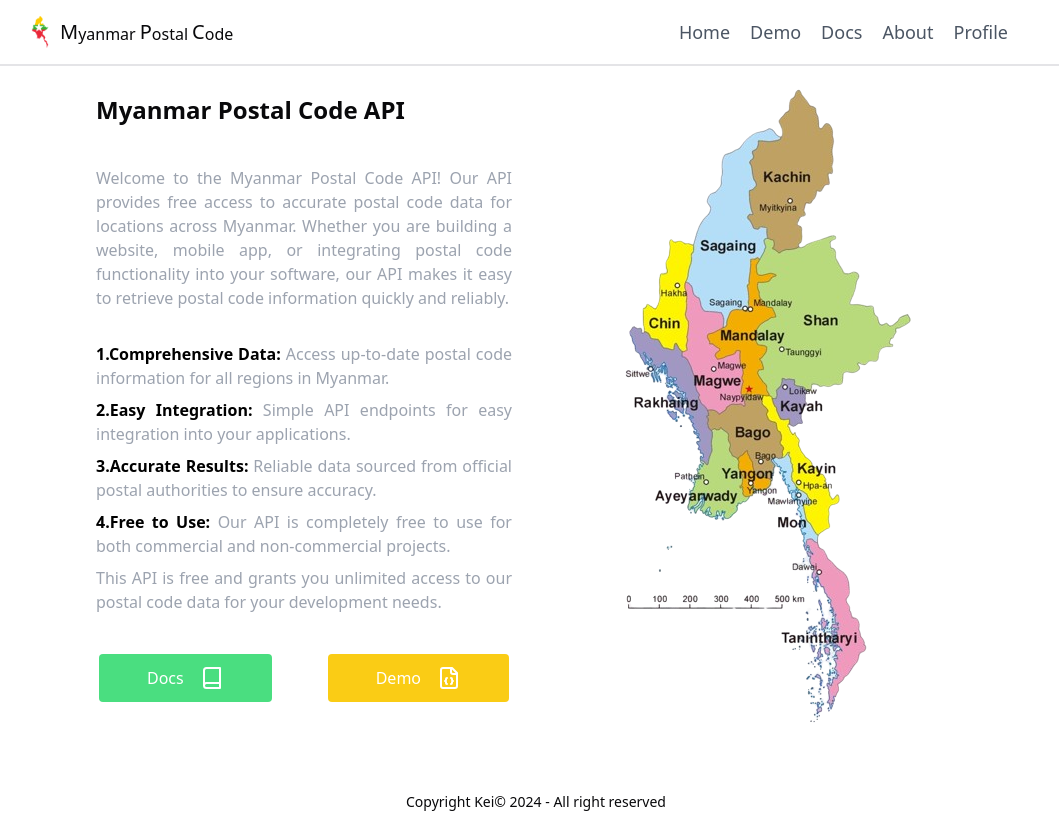
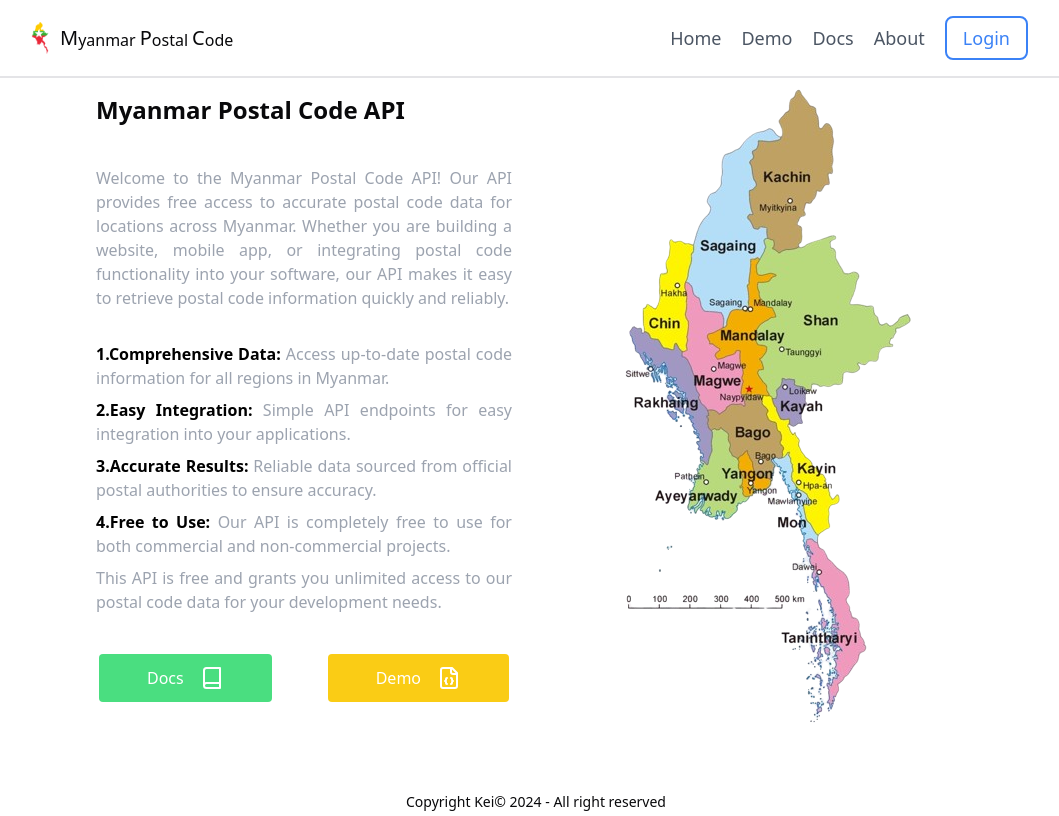
Before and after one commit to nainglinthant111/Postal-Code-Myanmar-org, a Next.js app: page / in a window 1280 px wide. Shown: the whole page, without its empty margins (104-1163 px from the left). Built offline with nearby package versions, Linux system fonts and the light colour scheme.

Commit message:
fix:handle state

```diff
--- a/src/app/components/Provider.tsx
+++ b/src/app/components/Provider.tsx
@@ -8,7 +8,7 @@ import { usePathname } from "next/navigation";
 
 const Providers = ({ children }: PropsWithChildren<{}>) => {
   const [display, setDisplay] = useState(false);
-  const [isAuthenticated, setIsAuthenticated] = useState(true);
+  const [isAuthenticated, setIsAuthenticated] = useState(false);
   const pathname = usePathname();
 
   const toggleDisplay = () => {
--- a/src/app/components/_nav.tsx
+++ b/src/app/components/_nav.tsx
@@ -4,9 +4,9 @@ import { useRouter } from "next/navigation";
 import { displayProps } from "../types";
 import Image from "next/image";
 import logo from "../../../public/myanmar.png";
-import { Button } from "@/components/ui/button";
 
 const _nav = ({ toggleDisplay,isAuthenticated }: displayProps) => {
+  // eslint-disable-next-line react-hooks/rules-of-hooks
   const router = useRouter();
 
   const gotoHome = () => {
```
